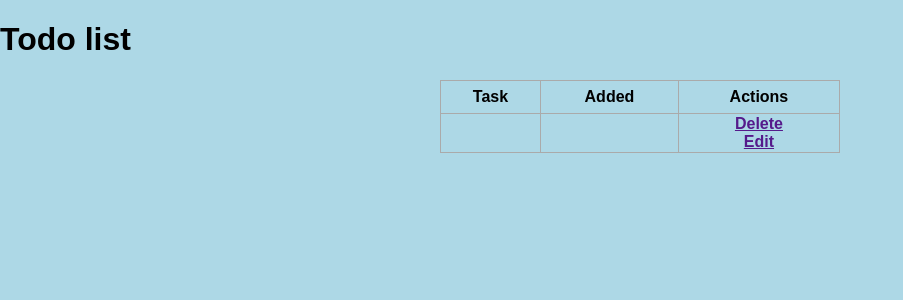
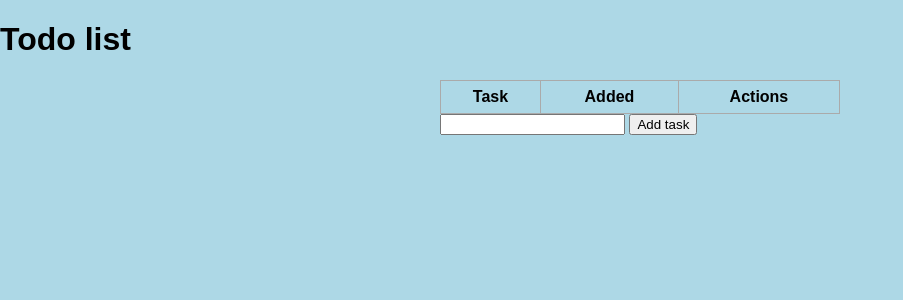
Before and after one commit to The-Samyar/to-do-webapp-flask, a Flask app: page / in a window 1280 px wide. Shown: the top 300 px of the page, without its empty margins (0-903 px from the left). Run offline with Flask 2, Linux system fonts and the light colour scheme; data that the repository does not hold is empty.

Commit message:
Index.html backend
- Added function to show tasks list in index page
- Added a form to submit new tasks

```diff
--- a/Main/app.py
+++ b/Main/app.py
@@ -1,4 +1,4 @@
-from flask import Flask, render_template
+from flask import Flask, render_template, request, redirect
 from flask_sqlalchemy import SQLAlchemy
 from datetime import datetime
 
@@ -16,9 +16,24 @@ class Todo(db.Model):
     def __repr__(self) -> str:
         return f"{id} - {self.body} created at {self.date_created}"
 
-@app.route('/')
+@app.route('/', methods=['GET', 'POST'])
 def index():
-    return render_template('index.html')
+    if request.method == 'POST':
+        task = request.form['task_body']
+        print(task)
+        new_task = Todo(body=task)
+
+        try:
+            db.session.add(new_task)
+            db.session.commit()
+            return redirect('/')
+        except:
+            return "ERROR"
+
+    else:
+        tasks = Todo.query.order_by(Todo.date_created).all()
+        print(tasks)
+        return render_template('index.html', tasks=tasks)
 
 if __name__ == "__name__":
     app.run(debug=True)
--- a/Main/templates/index.html
+++ b/Main/templates/index.html
@@ -1,7 +1,7 @@
 {% extends 'base.html' %}
 
 {% block head %}
-<title>Welcome</title>
+<title>Todo list</title>
 {% endblock %}
 
 {% block body %}
@@ -13,15 +13,21 @@
             <th>Added</th>
             <th>Actions</th>
         </tr>
+        {% for task in tasks %}
         <tr>
-            <th></th>
-            <th></th>
+            <th>{{ task.body }}</th>
+            <th>{{ task.date_created.date() }}</th>
             <th>
                 <a href="">Delete</a>
                 <br>
                 <a href="">Edit</a>
             </th>
         </tr>
+        {% endfor %}
     </table>
+    <form action="/" method="post">
+        <input type="text" name="task_body" id="task_body" required>
+        <input type="submit" value="Add task">
+    </form>
 </div>
 {% endblock %}
```
